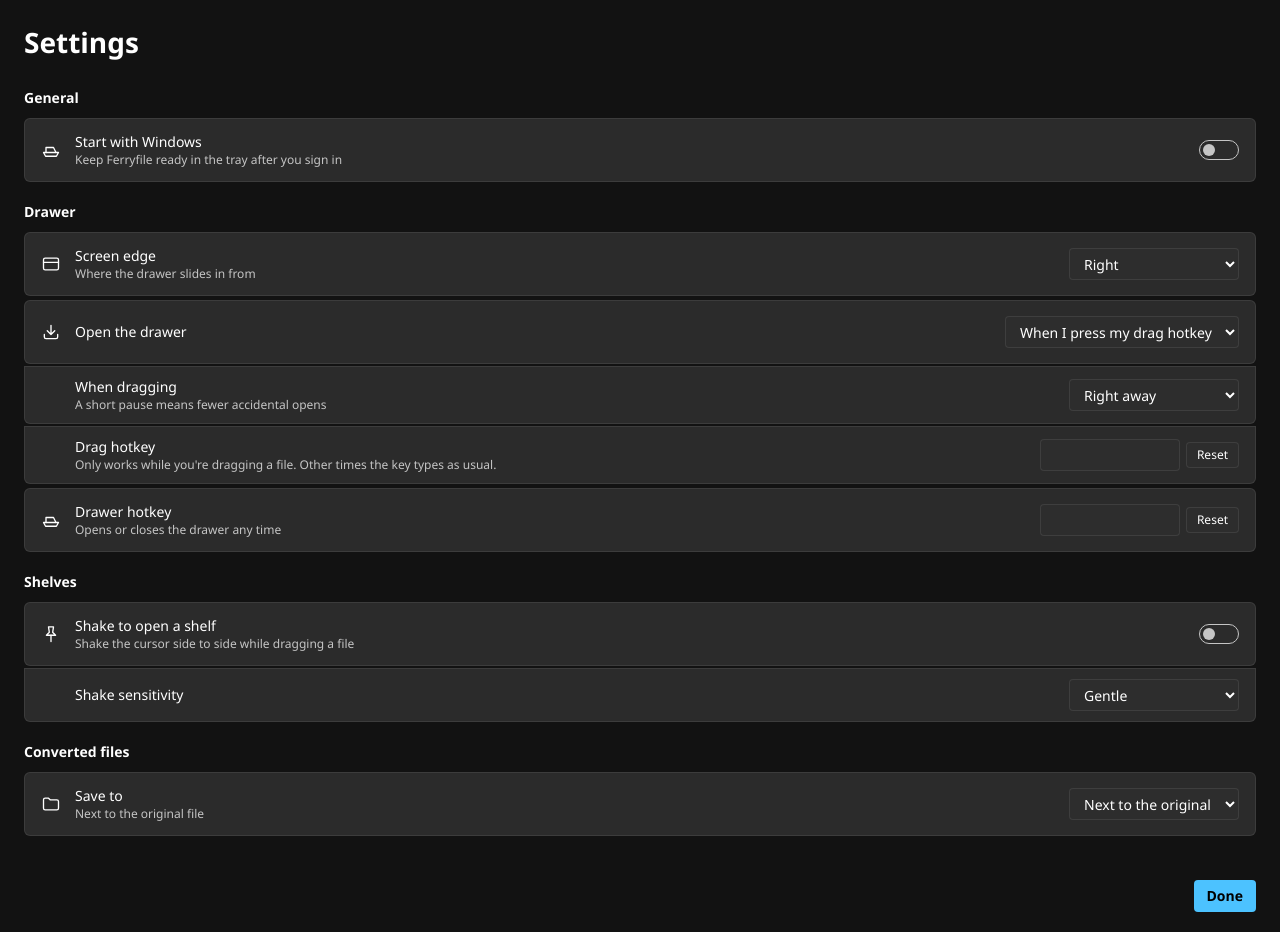
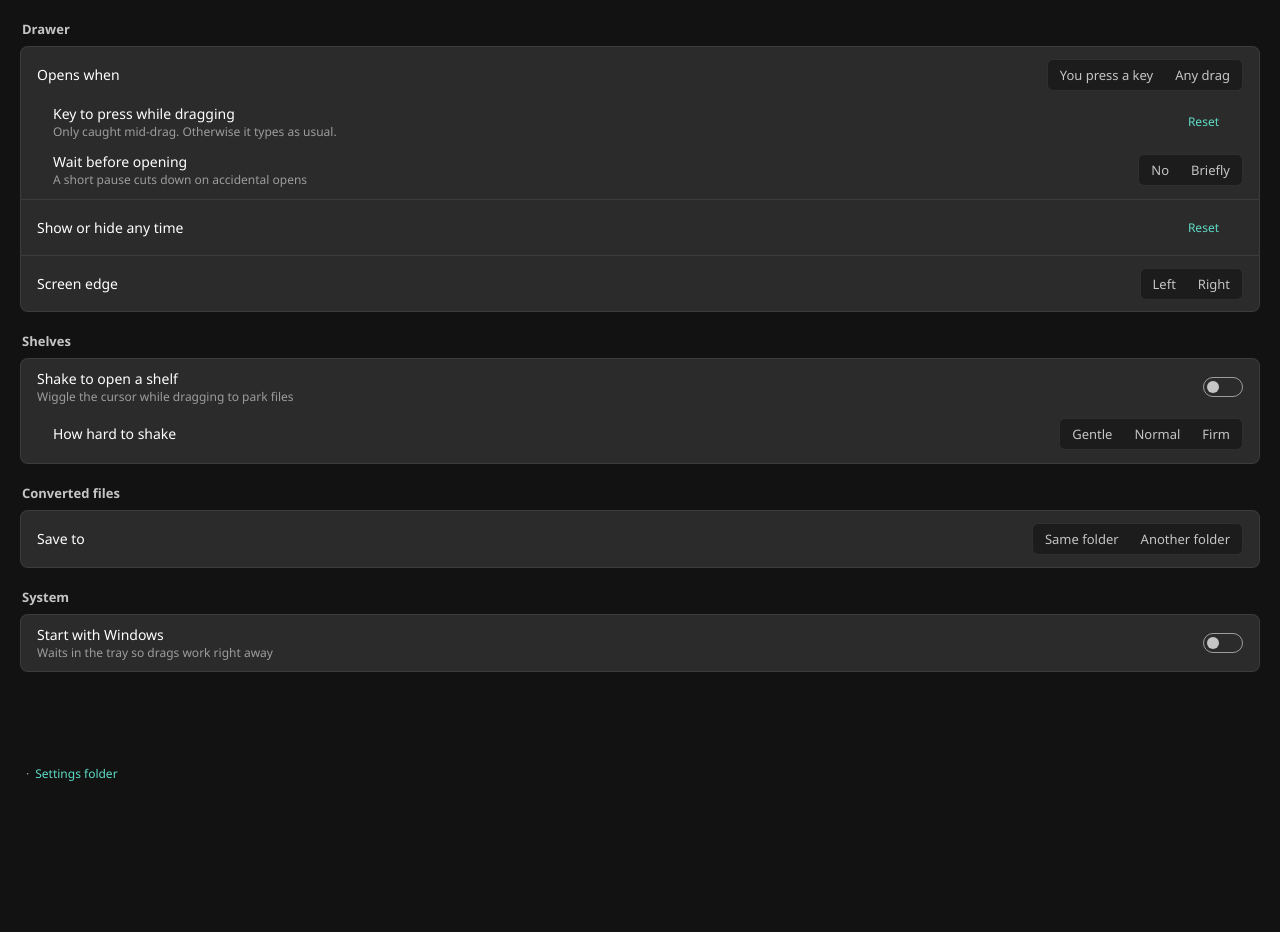
Before and after one commit to ahm3d-karim/ferryfile, a website built with Vite: page settings.html in a window 1280 px wide. After the commit the page ends 800 px from the top, so only its background shows below. Built offline with nearby package versions, Linux system fonts and the light colour scheme.

Commit message:
Redesign settings: grouped sections, keycaps, teal accent
- One card per section with dividers instead of a card per row
- Dependent options nest under their parent and hide or dim when unused
- Dropdowns become segmented choices; hotkeys render as keycaps and
  Reset only shows once a hotkey differs from the default
- Drop decorative row icons, repeated subtitles, On/Off labels, the big
  heading and the Done button (closing the window already hides it)
- Footer links to the settings folder; a custom output folder shows its
  path with a Change button
- Shared accent switches from stock Windows blue to Ferryfile teal

Co-Authored-By: Claude Opus 5.5 <noreply@anthropic.com>

```diff
--- a/settings.html
+++ b/settings.html
@@ -9,114 +9,112 @@
   </head>
   <body>
     <main>
-      <h1>Settings</h1>
-
-      <h2>General</h2>
-      <div class="card">
-        <span class="card-icon" data-icon="app"></span>
-        <label class="card-text" for="autostart">
-          <span class="card-title">Start with Windows</span>
-          <span class="card-desc">Keep Ferryfile ready in the tray after you sign in</span>
-        </label>
-        <span class="switch-wrap"><span id="autostart-state" class="switch-state"></span><input id="autostart" class="switch" type="checkbox" role="switch" /></span>
+      <section>
+        <h2>Drawer</h2>
+        <div class="group">
+          <div class="item">
+            <span class="item-text"><span class="item-title" id="open-on-label">Opens when</span></span>
+            <div class="seg" role="radiogroup" aria-labelledby="open-on-label" data-field="openOn">
+              <label><input type="radio" name="openOn" value="hotkey" />You press a key</label>
+              <label><input type="radio" name="openOn" value="drag" />Any drag</label>
             </div>
-
-      <h2>Drawer</h2>
-      <div class="card">
-        <span class="card-icon" data-icon="shelves"></span>
-        <label class="card-text" for="side">
-          <span class="card-title">Screen edge</span>
-          <span class="card-desc">Where the drawer slides in from</span>
-        </label>
-        <select id="side" class="combo">
-          <option value="right">Right</option>
-          <option value="left">Left</option>
-        </select>
           </div>
-      <div class="card">
-        <span class="card-icon" data-icon="drop"></span>
-        <label class="card-text" for="open-on">
-          <span class="card-title">Open the drawer</span>
-          <span class="card-desc" id="open-desc"></span>
-        </label>
-        <select id="open-on" class="combo">
-          <option value="hotkey">When I press my drag hotkey</option>
-          <option value="drag">Whenever I drag a file</option>
-        </select>
-      </div>
-      <div class="card sub" id="delay-card">
-        <label class="card-text" for="delay">
-          <span class="card-title">When dragging</span>
-          <span class="card-desc">A short pause means fewer accidental opens</span>
-        </label>
-        <select id="delay" class="combo">
-          <option value="0">Right away</option>
-          <option value="400">After a short pause</option>
-        </select>
-      </div>
-      <div class="card sub" id="drag-hotkey-card">
-        <span class="card-text">
-          <span class="card-title">Drag hotkey</span>
-          <span class="card-desc">Only works while you're dragging a file. Other times the key types as usual.</span>
+          <div class="item sub" id="drag-hotkey-card">
+            <span class="item-text">
+              <span class="item-title">Key to press while dragging</span>
+              <span class="item-desc">Only caught mid-drag. Otherwise it types as usual.</span>
             </span>
             <span class="hotkey-wrap">
-          <button type="button" id="drag-hotkey" class="btn hotkey"></button>
-          <button type="button" id="drag-hotkey-reset" class="btn small">Reset</button>
+              <button type="button" id="drag-hotkey-reset" class="link-btn">Reset</button>
+              <button type="button" id="drag-hotkey" class="hotkey"></button>
             </span>
           </div>
-      <div class="card">
-        <span class="card-icon" data-icon="app"></span>
-        <span class="card-text">
-          <span class="card-title">Drawer hotkey</span>
-          <span class="card-desc" id="hotkey-desc">Opens or closes the drawer any time</span>
+          <div class="item sub" id="delay-card">
+            <span class="item-text">
+              <span class="item-title" id="delay-label">Wait before opening</span>
+              <span class="item-desc">A short pause cuts down on accidental opens</span>
+            </span>
+            <div class="seg" role="radiogroup" aria-labelledby="delay-label" data-field="delay">
+              <label><input type="radio" name="delay" value="0" />No</label>
+              <label><input type="radio" name="delay" value="400" />Briefly</label>
+            </div>
+          </div>
+          <div class="item">
+            <span class="item-text">
+              <span class="item-title">Show or hide any time</span>
+              <span class="item-desc warn" id="hotkey-desc" hidden></span>
             </span>
             <span class="hotkey-wrap">
-          <button type="button" id="hotkey" class="btn hotkey"></button>
-          <button type="button" id="hotkey-reset" class="btn small">Reset</button>
+              <button type="button" id="hotkey-reset" class="link-btn">Reset</button>
+              <button type="button" id="hotkey" class="hotkey"></button>
             </span>
           </div>
+          <div class="item">
+            <span class="item-text"><span class="item-title" id="side-label">Screen edge</span></span>
+            <div class="seg" role="radiogroup" aria-labelledby="side-label" data-field="drawerSide">
+              <label><input type="radio" name="drawerSide" value="left" />Left</label>
+              <label><input type="radio" name="drawerSide" value="right" />Right</label>
+            </div>
+          </div>
+        </div>
+      </section>
 
+      <section>
         <h2>Shelves</h2>
-      <div class="card">
-        <span class="card-icon" data-icon="pin"></span>
-        <label class="card-text" for="shake">
-          <span class="card-title">Shake to open a shelf</span>
-          <span class="card-desc">Shake the cursor side to side while dragging a file</span>
+        <div class="group">
+          <label class="item" for="shake">
+            <span class="item-text">
+              <span class="item-title">Shake to open a shelf</span>
+              <span class="item-desc">Wiggle the cursor while dragging to park files</span>
+            </span>
+            <input id="shake" class="switch" type="checkbox" role="switch" />
           </label>
-        <span class="switch-wrap"><span id="shake-state" class="switch-state"></span><input id="shake" class="switch" type="checkbox" role="switch" /></span>
+          <div class="item sub" id="sensitivity-card">
+            <span class="item-text"><span class="item-title" id="sensitivity-label">How hard to shake</span></span>
+            <div class="seg" role="radiogroup" aria-labelledby="sensitivity-label" data-field="shakeSensitivity">
+              <label><input type="radio" name="shakeSensitivity" value="gentle" />Gentle</label>
+              <label><input type="radio" name="shakeSensitivity" value="normal" />Normal</label>
+              <label><input type="radio" name="shakeSensitivity" value="firm" />Firm</label>
             </div>
-      <div class="card sub" id="sensitivity-card">
-        <label class="card-text" for="sensitivity">
-          <span class="card-title">Shake sensitivity</span>
+          </div>
+        </div>
+      </section>
+
+      <section>
+        <h2>Converted files</h2>
+        <div class="group">
+          <div class="item">
+            <span class="item-text"><span class="item-title" id="output-label">Save to</span></span>
+            <div class="seg" role="radiogroup" aria-labelledby="output-label" data-field="output">
+              <label><input type="radio" name="output" value="next" />Same folder</label>
+              <label><input type="radio" name="output" value="folder" />Another folder</label>
+            </div>
+          </div>
+          <div class="item sub" id="folder-card" hidden>
+            <button type="button" id="folder-path" class="path" title="Show in Explorer"></button>
+            <button type="button" id="pick" class="btn small">Change…</button>
+          </div>
+        </div>
+      </section>
+
+      <section>
+        <h2>System</h2>
+        <div class="group">
+          <label class="item" for="autostart">
+            <span class="item-text">
+              <span class="item-title">Start with Windows</span>
+              <span class="item-desc">Waits in the tray so drags work right away</span>
+            </span>
+            <input id="autostart" class="switch" type="checkbox" role="switch" />
           </label>
-        <select id="sensitivity" class="combo">
-          <option value="gentle">Gentle</option>
-          <option value="normal">Normal</option>
-          <option value="firm">Firm</option>
-        </select>
         </div>
-
-      <h2>Converted files</h2>
-      <div class="card">
-        <span class="card-icon" data-icon="folder"></span>
-        <label class="card-text" for="output">
-          <span class="card-title">Save to</span>
-          <span class="card-desc" id="folder-path">Next to the original file</span>
-        </label>
-        <select id="output" class="combo">
-          <option value="next">Next to the original</option>
-          <option value="folder">A folder I choose</option>
-        </select>
-      </div>
-      <div class="card sub" id="folder-card" hidden>
-        <span class="card-text"><span class="card-title">Folder</span></span>
-        <button type="button" id="pick" class="btn">Choose folder…</button>
-      </div>
+      </section>
 
       <p id="status" role="status"></p>
       <footer>
         <span id="about"></span>
-        <button type="button" id="close" class="btn accent">Done</button>
+        <span aria-hidden="true">·</span>
+        <button type="button" id="config" class="link-btn">Settings folder</button>
       </footer>
     </main>
     <script type="module" src="/src/settings.js"></script>
--- a/src/fluent.css
+++ b/src/fluent.css
@@ -21,9 +21,9 @@
   --text-2: #c5c5c5;
   --text-3: #9d9d9d;           /* still 6:1 on --surface */
 
-  --accent: #4cc2ff;           /* fills (text on it is black) */
-  --accent-hover: #47b1e8;
-  --accent-text: #60cdff;      /* links, icons on dark */
+  --accent: #3fd0b8;           /* Ferryfile teal; text on it is black */
+  --accent-hover: #38bba5;
+  --accent-text: #5edcc6;      /* links, icons on dark */
   --on-accent: #000000;
 
   --success-bg: #393d1b;
--- a/src/settings.css
+++ b/src/settings.css
@@ -1,36 +1,37 @@
 body { background: var(--surface); overflow-y: auto; }
-main { padding: 24px 24px 20px; display: flex; flex-direction: column; gap: 4px; min-height: 100%; }
+main { padding: 20px 20px 16px; display: flex; flex-direction: column; gap: 20px; min-height: 100%; }
 
-h1 { margin: 0 0 8px; font-family: var(--font-display); font-size: 28px; line-height: 36px; font-weight: 600; }
-h2 { margin: 16px 0 6px; font-size: 14px; line-height: 20px; font-weight: 600; }
+h2 { margin: 0 0 8px 2px; font-size: 13px; line-height: 18px; font-weight: 600; color: var(--text-2); }
 
-.card {
-  display: flex; align-items: center; gap: 14px;
-  min-height: 64px; padding: 10px 16px;
-  background: var(--layer); border: 1px solid var(--stroke); border-radius: 6px;
+/* One card per section, rows split by hairlines (like Windows 11 Settings). */
+.group { background: var(--layer); border: 1px solid var(--stroke); border-radius: var(--r-overlay); overflow: hidden; }
+.item {
+  display: flex; align-items: center; gap: 16px;
+  min-height: 56px; padding: 10px 16px;
 }
-.card.sub { min-height: 48px; margin-top: -2px; padding-left: 50px; border-top-left-radius: 0; border-top-right-radius: 0; }
-.card-icon { color: var(--text); }
-.card-icon .icon { width: 20px; height: 20px; }
-.card-text { flex: 1; min-width: 0; display: flex; flex-direction: column; }
-.card-title { font-size: 14px; line-height: 20px; }
-.card-desc { font-size: 12px; line-height: 16px; color: var(--text-2); overflow-wrap: anywhere; }
+.item + .item { border-top: 1px solid var(--stroke); }
+label.item:hover { background: var(--subtle-hover); }
+/* Options that depend on the row above: indented, no divider of their own. */
+.item.sub { min-height: 48px; padding-left: 32px; padding-top: 0; border-top: none; }
+.item.sub.off { opacity: 0.45; pointer-events: none; }
 
-.combo {
-  min-width: 170px; height: 32px; padding: 0 10px;
-  background: var(--control); border: 1px solid var(--stroke); border-radius: var(--r-control);
-  font-size: 14px;
-}
-.combo:hover { background: var(--control-hover); }
-.combo option { background: var(--surface); }
-.combo:disabled { opacity: 0.4; }
+.item-text { flex: 1; min-width: 0; display: flex; flex-direction: column; }
+.item-title { font-size: 14px; line-height: 20px; }
+.item-desc { font-size: 12px; line-height: 16px; color: var(--text-3); overflow-wrap: anywhere; }
+.item-desc.warn { color: #f5b14c; }
 
-/* Fluent toggle switch */
-.switch-wrap { display: flex; align-items: center; gap: 12px; }
-.switch-state { font-size: 14px; color: var(--text); min-width: 22px; text-align: right; }
+/* Segmented choice built from radios */
+.seg { display: inline-flex; flex: none; padding: 2px; gap: 2px; background: var(--layer-2); border: 1px solid var(--stroke); border-radius: 6px; }
+.seg label { position: relative; padding: 4px 10px; border-radius: var(--r-control); font-size: 13px; line-height: 18px; color: var(--text-2); white-space: nowrap; }
+.seg label:hover { color: var(--text); background: var(--subtle-hover); }
+.seg input { position: absolute; inset: 0; margin: 0; opacity: 0; }
+.seg label:has(input:checked) { background: var(--control-hover); color: var(--text); box-shadow: inset 0 0 0 1px var(--stroke-strong); }
+.seg label:has(input:focus-visible) { outline: 2px solid var(--text); outline-offset: 1px; }
+
+/* Toggle switch */
 .switch {
   appearance: none; margin: 0; width: 40px; height: 20px; flex: none;
-  border: 1px solid var(--text-2); border-radius: 10px; background: transparent; position: relative;
+  border: 1px solid var(--text-3); border-radius: 10px; background: transparent; position: relative;
 }
 .switch::before {
   content: ""; position: absolute; top: 3px; left: 3px; width: 12px; height: 12px; border-radius: 50%;
@@ -39,12 +40,30 @@ h2 { margin: 16px 0 6px; font-size: 14px; line-height: 20px; font-weight: 600; }
 .switch:checked { background: var(--accent); border-color: var(--accent); }
 .switch:checked::before { transform: translateX(20px); background: var(--on-accent); }
 
-#status { margin: 8px 0 0; min-height: 16px; font-size: 12px; color: var(--text-2); }
+/* Hotkeys drawn as keycaps */
+.hotkey-wrap { display: inline-flex; align-items: center; gap: 10px; flex: none; }
+.hotkey {
+  display: inline-flex; align-items: center; gap: 4px; min-height: 30px; padding: 0 6px;
+  background: none; border: 1px solid transparent; border-radius: var(--r-control);
+}
+.hotkey:hover { background: var(--subtle-hover); border-color: var(--stroke); }
+.hotkey .cap {
+  min-width: 24px; padding: 2px 7px; text-align: center;
+  font-size: 12px; line-height: 16px; font-weight: 600;
+  background: var(--control); border: 1px solid var(--stroke-strong); border-bottom-width: 2px; border-radius: 4px;
+}
+.hotkey.recording { border-color: var(--accent); color: var(--accent-text); font-size: 12px; padding: 0 10px; }
+
+.link-btn { padding: 0; background: none; border: none; font-size: 12px; color: var(--accent-text); }
+.link-btn:hover { text-decoration: underline; }
+
+.path {
+  flex: 1; min-width: 0; padding: 0; background: none; border: none; text-align: left;
+  font-size: 12px; color: var(--text-2); white-space: nowrap; overflow: hidden; text-overflow: ellipsis; direction: rtl;
+}
+.path:hover { color: var(--text); text-decoration: underline; }
+
+#status { margin: 0; font-size: 12px; color: var(--text-2); }
+#status:empty { display: none; }
 #status.error { color: var(--critical); }
-footer { margin-top: auto; padding-top: 12px; display: flex; align-items: center; gap: 12px; }
-#about { flex: 1; font-size: 12px; color: var(--text-3); overflow: hidden; text-overflow: ellipsis; white-space: nowrap; }
-
-.hotkey-wrap { display: inline-flex; align-items: center; gap: 6px; }
-.btn.hotkey { min-width: 140px; font-family: inherit; font-variant-numeric: tabular-nums; }
-.btn.hotkey.recording { border-color: var(--accent); color: var(--accent); }
-.card-desc.warn { color: #d97706; }
+footer { margin-top: auto; display: flex; align-items: center; gap: 6px; font-size: 12px; color: var(--text-3); }
--- a/src/settings.js
+++ b/src/settings.js
@@ -1,45 +1,58 @@
 import { invoke } from "@tauri-apps/api/core";
-import { getCurrentWindow } from "@tauri-apps/api/window";
-import { hydrateIcons } from "./icons.js";
 
 const $ = (id) => document.getElementById(id);
 const statusEl = $("status");
 
-hydrateIcons();
+let state = await invoke("get_settings");
 
-let state = await invoke("get_settings");
+// Segmented choices are radio groups: <div class="seg" data-field="…">.
+const seg = (field) => document.querySelector(`.seg[data-field="${field}"]`);
+function setSeg(field, value) {
+  const input = seg(field).querySelector(`input[value="${value}"]`);
+  if (input) input.checked = true;
+}
+function onSeg(field, fn) {
+  seg(field).addEventListener("change", (e) => fn(e.target.value));
+}
+
+// "Ctrl+Alt+Space" -> three keycaps.
+function showKeycaps(button, combo) {
+  const keys = showKeys(combo);
+  if (!keys) return (button.textContent = "None");
+  button.replaceChildren(
+    ...keys.split("+").map((k) => {
+      const cap = document.createElement("span");
+      cap.className = "cap";
+      cap.textContent = k;
+      return cap;
+    }),
+  );
+  button.setAttribute("aria-label", `${keys}. Click to change`);
+}
 
 function render() {
   $("autostart").checked = state.autostart;
-  $("autostart-state").textContent = state.autostart ? "On" : "Off";
-  $("side").value = state.drawerSide;
-  $("open-on").value = state.openOn;
-  $("open-desc").textContent =
-    state.openOn === "hotkey"
-      ? `Start dragging a file, then press ${showKeys(state.dragHotkey) || "your drag hotkey"}`
-      : "Slides in as soon as you drag a file from Explorer";
+  setSeg("drawerSide", state.drawerSide);
+  setSeg("openOn", state.openOn);
   $("delay-card").hidden = state.openOn !== "drag";
   $("drag-hotkey-card").hidden = state.openOn !== "hotkey";
-  $("delay").value = state.openDelayMs >= 1 ? "400" : "0";
+  setSeg("delay", state.openDelayMs >= 1 ? "400" : "0");
   for (const r of Object.values(RECORDERS)) {
+    r.reset.hidden = state[r.field] === r.fallback;
     if (recording === r) continue;
-    r.button.textContent = showKeys(state[r.field]) || "None";
+    showKeycaps(r.button, state[r.field]);
     r.button.classList.remove("recording");
   }
-  const desc = $("hotkey-desc");
-  const broken = state.hotkey && !state.hotkeyActive;
-  desc.textContent = broken
-    ? "Not working: another app is using this combo. Pick a different one."
-    : "Opens or closes the drawer any time";
-  desc.classList.toggle("warn", broken);
+  const warn = $("hotkey-desc");
+  warn.hidden = !(state.hotkey && !state.hotkeyActive);
+  warn.textContent = "Another app already uses this combo. Pick a different one.";
   $("shake").checked = state.shakeToShelf;
-  $("shake-state").textContent = state.shakeToShelf ? "On" : "Off";
-  $("sensitivity").value = state.shakeSensitivity;
-  $("sensitivity").disabled = !state.shakeToShelf;
-  $("output").value = state.outputDir ? "folder" : "next";
+  setSeg("shakeSensitivity", state.shakeSensitivity);
+  $("sensitivity-card").classList.toggle("off", !state.shakeToShelf);
+  setSeg("output", state.outputDir ? "folder" : "next");
   $("folder-card").hidden = !state.outputDir;
-  $("folder-path").textContent = state.outputDir ?? "Next to the original file";
-  $("about").textContent = `Ferryfile ${state.version} · settings in ${state.configDir}`;
+  $("folder-path").textContent = state.outputDir ?? "";
+  $("about").textContent = `Ferryfile ${state.version}`;
 }
 
 async function save() {
@@ -77,12 +90,12 @@ $("autostart").addEventListener("change", (e) => {
   state.autostart = e.target.checked;
   save();
 });
-$("side").addEventListener("change", (e) => {
-  state.drawerSide = e.target.value;
+onSeg("drawerSide", (v) => {
+  state.drawerSide = v;
   save();
 });
-$("open-on").addEventListener("change", (e) => {
-  state.openOn = e.target.value;
+onSeg("openOn", (v) => {
+  state.openOn = v;
   save();
 });
 
@@ -141,7 +154,7 @@ for (const r of Object.values(RECORDERS)) {
     recording = r;
     // Turn the drawer hotkey off meanwhile, so pressing it reaches this page.
     await invoke("pause_hotkey", { paused: true }).catch(() => {});
-    r.button.textContent = "Press keys… (Esc cancels)";
+    r.button.textContent = "Press keys · Esc cancels";
     r.button.classList.add("recording");
     window.addEventListener("keydown", onRecordKey, true);
   });
@@ -158,20 +171,20 @@ for (const r of Object.values(RECORDERS)) {
   });
 }
 
-$("delay").addEventListener("change", (e) => {
-  state.openDelayMs = Number(e.target.value);
+onSeg("delay", (v) => {
+  state.openDelayMs = Number(v);
   save();
 });
 $("shake").addEventListener("change", (e) => {
   state.shakeToShelf = e.target.checked;
   save();
 });
-$("sensitivity").addEventListener("change", (e) => {
-  state.shakeSensitivity = e.target.value;
+onSeg("shakeSensitivity", (v) => {
+  state.shakeSensitivity = v;
   save();
 });
-$("output").addEventListener("change", async (e) => {
-  if (e.target.value === "folder") {
+onSeg("output", async (v) => {
+  if (v === "folder") {
     // Choosing "A folder I choose" asks for the folder right away.
     if (!state.outputDir && !(await chooseFolder())) return render();
   } else {
@@ -182,6 +195,7 @@ $("output").addEventListener("change", async (e) => {
 $("pick").addEventListener("click", async () => {
   if (await chooseFolder()) save();
 });
-$("close").addEventListener("click", () => getCurrentWindow().hide());
+$("folder-path").addEventListener("click", () => invoke("reveal", { path: state.outputDir }).catch(() => {}));
+$("config").addEventListener("click", () => invoke("reveal", { path: state.configDir }).catch(() => {}));
 
 render();
--- a/src/shelf.css
+++ b/src/shelf.css
@@ -21,7 +21,7 @@ header { display: flex; align-items: center; gap: 2px; height: 40px; padding: 0
   display: flex; flex-direction: column; align-items: center; justify-content: center; gap: 2px;
   border: 1.5px dashed var(--stroke-strong); border-radius: 6px; text-align: center;
 }
-#shelf.hover .empty { border-color: var(--accent-text); background: rgba(96, 205, 255, 0.06); }
+#shelf.hover .empty { border-color: var(--accent-text); background: rgba(94, 220, 198, 0.06); }
 .empty .drop { width: 26px; height: 26px; color: var(--accent-text); margin-bottom: 6px; }
 .empty p { margin: 0; font-weight: 600; }
 .empty .sub { font-size: 12px; line-height: 16px; color: var(--text-3); }
--- a/src/style.css
+++ b/src/style.css
@@ -37,7 +37,7 @@ body { overflow: hidden; }
   border: 1.5px dashed var(--stroke-strong); border-radius: var(--r-overlay);
   text-align: center;
 }
-.drawer.hover .dropzone { border-color: var(--accent-text); background: rgba(96, 205, 255, 0.06); }
+.drawer.hover .dropzone { border-color: var(--accent-text); background: rgba(94, 220, 198, 0.06); }
 .dropzone .drop { width: 32px; height: 32px; color: var(--accent-text); margin-bottom: 8px; }
 .dropzone-title { margin: 0; font-family: var(--font-display); font-size: 20px; line-height: 28px; font-weight: 600; }
 .dropzone-sub { margin: 0; max-width: 240px; font-size: 12px; line-height: 16px; color: var(--text-3); }
```
Lines whose indentation alone changed are shown as unchanged.
